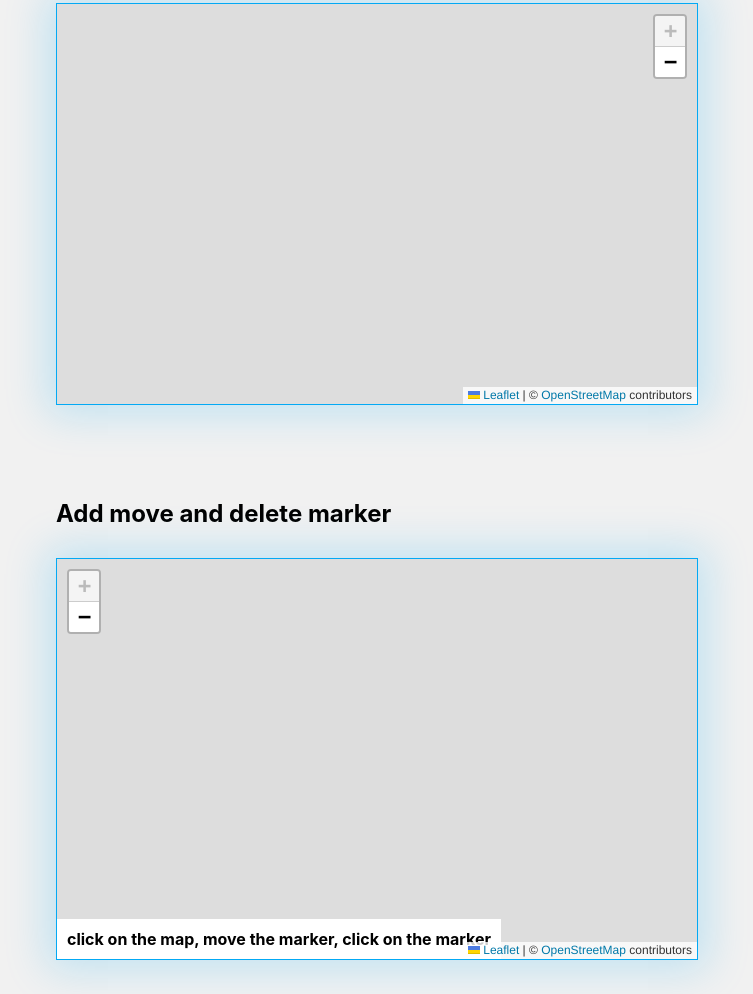
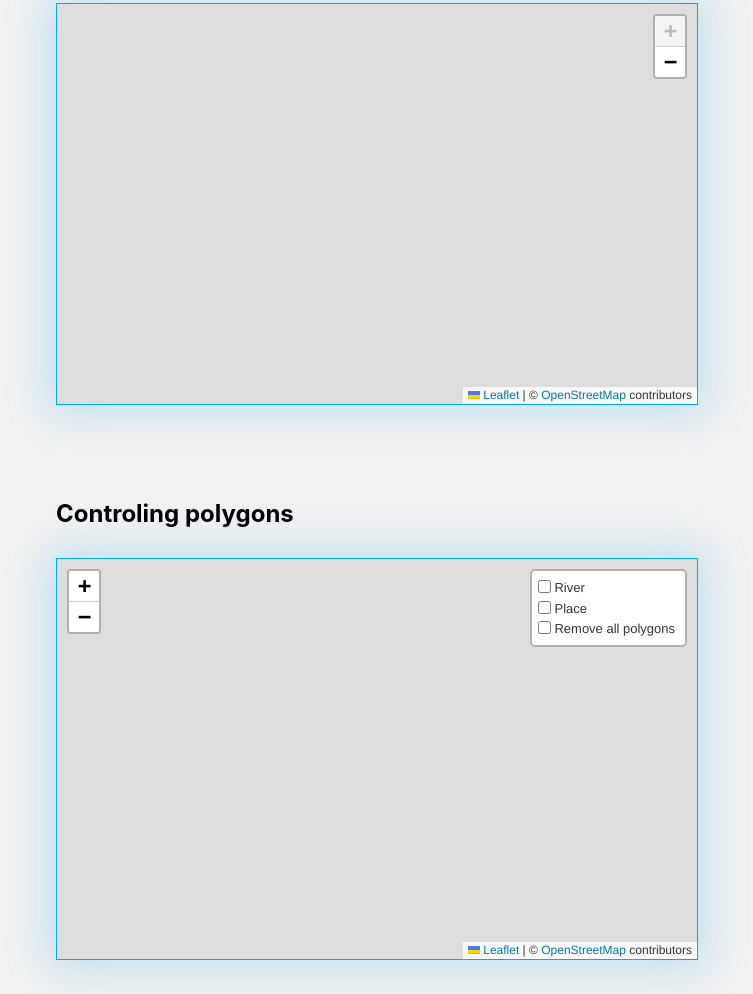
Before and after one commit to tomickigrzegorz/leaflet-examples, a plain HTML site: page index.html in a window 1280 px wide. Shown: the part 730-1724 px from the top of the page, without its empty margins (264-1017 px from the left). Drawn offline with nearby package versions, Linux system fonts and the light colour scheme.

Commit message:
update test

```diff
--- a/index.html
+++ b/index.html
@@ -36,9 +36,9 @@
       <h2>Changing locate zoom control</h2>
       <iframe src="./02.changing-locate-zoom-control/index.html" frameborder="0" width="100%" height="400px;"></iframe>
     </section>
-    <section id="add-move-and-delete-marker">
-      <h2>Add move and delete marker</h2>
-      <iframe src="./18.add-move-and-delete-marker/index.html" frameborder="0" width="100%" height="400px;"></iframe>
+    <section id="controling-polygons">
+      <h2>Controling polygons</h2>
+      <iframe src="./12.controling-polygons/index.html" frameborder="0" width="100%" height="400px;"></iframe>
     </section>
   </body>
 
```
